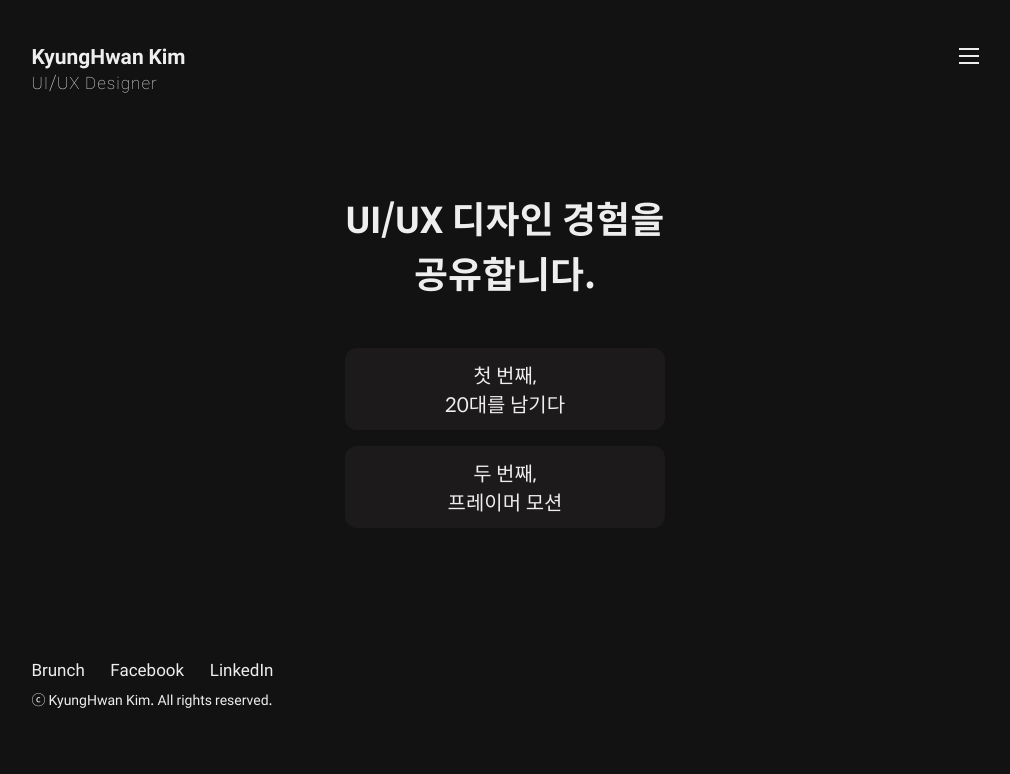
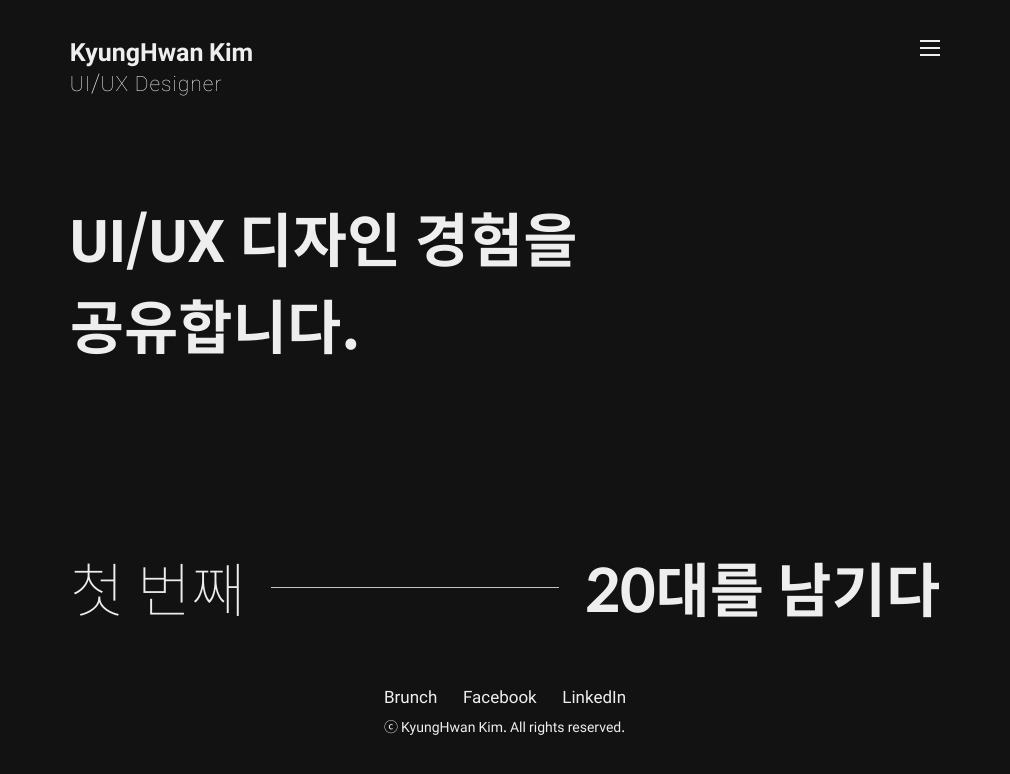
Before and after one commit to dalgudot/share-design, a Next.js app: page / in a window 1280 px wide. Shown: the top 774 px of the page, without its empty margins (135-1145 px from the left). Built offline with nearby package versions, Linux system fonts and the light colour scheme.

Commit message:
20201114

```diff
--- a/src/components/index/header.jsx
+++ b/src/components/index/header.jsx
@@ -1,13 +1,13 @@
 import styled from 'styled-components';
 import Link from 'next/link';
 
-const Header = () => {
+const IndexHeader = () => {
   return (
     <HeaderContainer>
       <Link href="/">
         <Left>
-          <h5>KyungHwan Kim</h5>
-          <h6>UI/UX Designer</h6>
+          <h4>KyungHwan Kim</h4>
+          <h5>UI/UX Designer</h5>
         </Left>
       </Link>
       <HamburgerMenuLine>
@@ -15,15 +15,11 @@ const Header = () => {
         <span></span>
         <span></span>
       </HamburgerMenuLine>
-      {/* <LineHoverWrap>
-        <LineHover>about</LineHover>
-        <LineHover>contact</LineHover>
-      </LineHoverWrap> */}
     </HeaderContainer>
   );
 };
 
-export default Header;
+export default IndexHeader;
 
 const HeaderContainer = styled.header`
   display: flex;
@@ -31,26 +27,25 @@ const HeaderContainer = styled.header`
 `;
 
 const Left = styled.a`
-  h5 {
+  h4 {
     font-weight: 700;
   }
 
-  h6 {
+  h5 {
     font-weight: 100;
     letter-spacing: 1px;
     margin-top: -2px;
   }
-`;
 
-const LineHoverWrap = styled.a`
-  display: flex;
-  padding-bottom: 3px;
-`;
+  @media all and (max-width: 767px) {
+    h4 {
+      font-size: 1.7rem;
+    }
 
-const LineHover = styled.p`
-  font-size: 2rem;
-  font-weight: 700;
-  margin-left: 2vw;
+    h5 {
+      font-size: 1.4rem;
+    }
+  }
 `;
 
 const HamburgerMenuLine = styled.div`
@@ -60,8 +55,6 @@ const HamburgerMenuLine = styled.div`
   flex-direction: column;
   justify-content: space-between;
   margin-top: 8px;
-  /* border: solid 2px ${({ theme }) => theme.gray1};
-  padding: 12px; */
 
   @media all and (min-width: 1440px) {
     width: 26px;
@@ -73,36 +66,3 @@ const HamburgerMenuLine = styled.div`
     background-color: ${({ theme }) => theme.gray1};
   }
 `;
-
-// const LineHoverWrap = styled.div`
-//   position: relative;
-//   display: block;
-//   padding-bottom: 3px;
-//   height: 2.4rem;
-// `;
-
-// const LineHover = styled.a`
-//   font-size: 2rem;
-//   font-weight: 700;
-//   margin-left: 36px;
-
-//   &:after {
-//     content: '';
-//     position: absolute;
-//     width: 100%;
-//     height: 3px;
-//     bottom: -10px;
-//     left: 0;
-//     background-color: ${({ theme }) => theme.gray1};
-//     transform: scaleX(0);
-//     transform-origin: bottom right;
-//     transition: transform 0.3s;
-//   }
-
-//   &:hover {
-//     &:after {
-//       transform-origin: bottom left;
-//       transform: scaleX(1);
-//     }
-//   }
-// `;
--- a/src/pages/index.js
+++ b/src/pages/index.js
@@ -3,7 +3,7 @@ import { indexInfo } from '../components/lang/head-info/head-info-text';
 import Link from 'next/link';
 import styled from 'styled-components';
 import LangChangeButton from '../components/button/lang-change-button';
-import Header from '../components/index/header';
+import IndexHeader from '../components/index/header';
 import { DetectBrowserLang } from '../components/func/detect-browser-lang';
 import ModeChangeButton from '../components/button/mode-change-button';
 
@@ -11,48 +11,27 @@ const Index = ({ setMode, darkTheme, lightTheme }) => {
   DetectBrowserLang();
 
   return (
+    <>
       <Container>
         <HeadInfo info={indexInfo} />
-
-      <Header />
+        <IndexHeader />
 
         <KHKText>
           UI/UX 디자인 경험을 <br />
           공유합니다.
         </KHKText>
 
-      <Nav>
-        <ul>
-          <ol>
-            <li>
-              <span>첫 번째,</span>
-            </li>
-            <li>
-              <span>20대를 남기다</span>
-            </li>
-          </ol>
-          <ol>
-            <li>
-              <span>두 번째,</span>
-            </li>
-            <li>
-              <span>프레이머 모션</span>
-            </li>
-          </ol>
-        </ul>
-      </Nav>
+        <SubjectHeader>
+          <SubjectHeaderOrder>첫 번째</SubjectHeaderOrder>
+          <SubjectHeaderLine></SubjectHeaderLine>
+          <SubjectHeaderName>20대를 남기다</SubjectHeaderName>
+        </SubjectHeader>
 
-      {/* <WrapBtnFunc>
-          <BtnFunc>
-            <LangChangeButton />
-            <ModeChangeButton
-              block="block"
-              setMode={setMode}
-              darkTheme={darkTheme}
-              lightTheme={lightTheme}
-            />
-          </BtnFunc>
-        </WrapBtnFunc> */}
+        <SubjectContents>
+          <div className="content"></div>
+          <div className="content"></div>
+          <div className="content"></div>
+        </SubjectContents>
 
         <Footer>
           <div>
@@ -65,63 +44,116 @@ const Index = ({ setMode, darkTheme, lightTheme }) => {
           </div>
         </Footer>
       </Container>
+    </>
   );
 };
 
 export default Index;
 
+{
+  /* <WrapBtnFunc>
+          <BtnFunc>
+            <LangChangeButton />
+            <ModeChangeButton
+              block="block"
+              setMode={setMode}
+              darkTheme={darkTheme}
+              lightTheme={lightTheme}
+            />
+          </BtnFunc>
+        </WrapBtnFunc> */
+}
+
 const Container = styled.main`
   padding: 4vh 6vw 0;
+  // S of Footer 하단 고정 부모 요소, 자식 요소에서는 margin-top: auto;
+  min-height: 100vh;
+  display: flex;
+  flex-direction: column;
+  // E of Footer 하단 고정 부모 요소
 
   @media all and (min-width: 1200px) {
-    padding: 5vh 13vw 0;
+    padding: 4vh 16vw 0;
   }
 `;
 
-const KHKText = styled.h2`
+const KHKText = styled.h1`
   font-weight: 700;
+  margin-top: 12vh;
+
+  @media all and (max-width: 767px) {
+    font-size: 2.9rem;
     text-align: center;
-  margin-top: 12vh;
-`;
-
-const Nav = styled.nav`
-  width: 32rem;
-  margin: 6vh auto 10vh;
-
-  ol {
-    margin-top: 2vh;
-    font-size: 2rem;
-    padding: 1.2rem;
-    text-align: center;
-    border-radius: 12px;
-    box-shadow: '0 8px 48px rgba(0, 0, 0, 1)';
-  }
-
-  ol:nth-child(1) {
-    background-color: #1c1a1a;
-  }
-
-  ol:nth-child(2) {
-    background-color: #1c1a1a;
-  }
-
-  li {
-    display: flex;
-    justify-content: space-around;
   }
 `;
 
+// S of SubjectHeader
+const SubjectHeader = styled.header`
+  margin-top: 22vh;
+  display: flex;
+  justify-content: space-between;
+  align-items: center;
+
+  @media all and (max-width: 767px) {
+    flex-direction: column;
+  }
+`;
+
+const SubjectHeaderOrder = styled.h1`
+  font-weight: 100;
+  flex-grow: 0;
+
+  @media all and (max-width: 767px) {
+    font-size: 2.9rem;
+  }
+`;
+// flex-grow가 0이면 flex container의 크기가 커져도 flex item의 크기가 커지지 않고 원래 크기로 유지
+
+const SubjectHeaderLine = styled.div`
+  height: 1px;
+  margin: 0 2vw;
+  background-color: ${({ theme }) => theme.gray1};
+  opacity: 0.8;
+  flex-grow: 1;
+
+  @media all and (max-width: 767px) {
+    width: 0.1rem;
+    height: 4.8rem;
+    margin: 4vw 0;
+    flex-grow: 0;
+  }
+`;
+
+const SubjectHeaderName = styled.h1`
+  font-weight: 700;
+  flex-grow: 0;
+
+  @media all and (max-width: 767px) {
+    font-size: 2.9rem;
+  }
+`;
+// E of SubjectHeader
+
+// S of SubjectContents
+const SubjectContents = styled.section`
+  display: flex;
+
+  @media all and (max-width: 767px) {
+    flex-direction: column;
+  }
+`;
+// E of SubjectContents
+
+// S of Footer
 const Footer = styled.footer`
-  margin: 16vh auto 0;
-  width: 100%;
-  margin-bottom: 8vh;
-
-  @media all and (min-width: 1200px) {
-    bottom: 5vh 13vw 0;
-  }
+  /* margin: 16vh auto 0; */
+  /* width: 100%; */
+  margin: auto auto 8vh;
+  /* margin-top: auto; */
 
   div {
-    display: flex;
+    /* margin-top: auto; */
+    /* display: flex; */
   }
 
   a {
@@ -141,3 +173,4 @@ const Footer = styled.footer`
     margin-top: 1vh;
   }
 `;
+// E of Footer
--- a/src/styles/global-styles.js
+++ b/src/styles/global-styles.js
@@ -2,6 +2,8 @@ import { createGlobalStyle } from 'styled-components';
 
 const GlobalStyles = createGlobalStyle`
 html {
+  width: 100%;
+  height: 100%;
   font-size: 10px;
   /* overflow: hidden; */
   overflow-x: hidden;
@@ -13,26 +15,22 @@ html {
   -khtml-user-select: none;
   -webkit-user-select: none;
 }
-
+/*
 @media all and (max-width: 480px) {
     html {
       font-size: 8px;
     }
   }
 
-  @media all and (min-width: 481px) and (max-width: 1439px) {
+  @media all and (min-width: 481px) {
     html {
       font-size: 10px;
     }
-  }
-
-  @media all and (min-width: 1440px){
-    html {
-      font-size: 12px;
-    }
-  }
+  } */
 
 body {
+  width: 100%;
+  height: 100%;
   background-color: ${({ theme }) => theme.backgroundColor};
   color: ${({ theme }) => theme.gray1};
   /* iOS Safari Momentum Scroll, 버벅임 방지 */
@@ -49,7 +47,7 @@ body::-webkit-scrollbar {
 }
 
 h1 {
-  font-size: 4.9rem;
+  font-size: 5.9rem;
 }
 
 h2 {
```
Also changed, not shown: 1 other file (tests, documents, lock files or other folders). Lines whose indentation alone changed are shown as unchanged.
